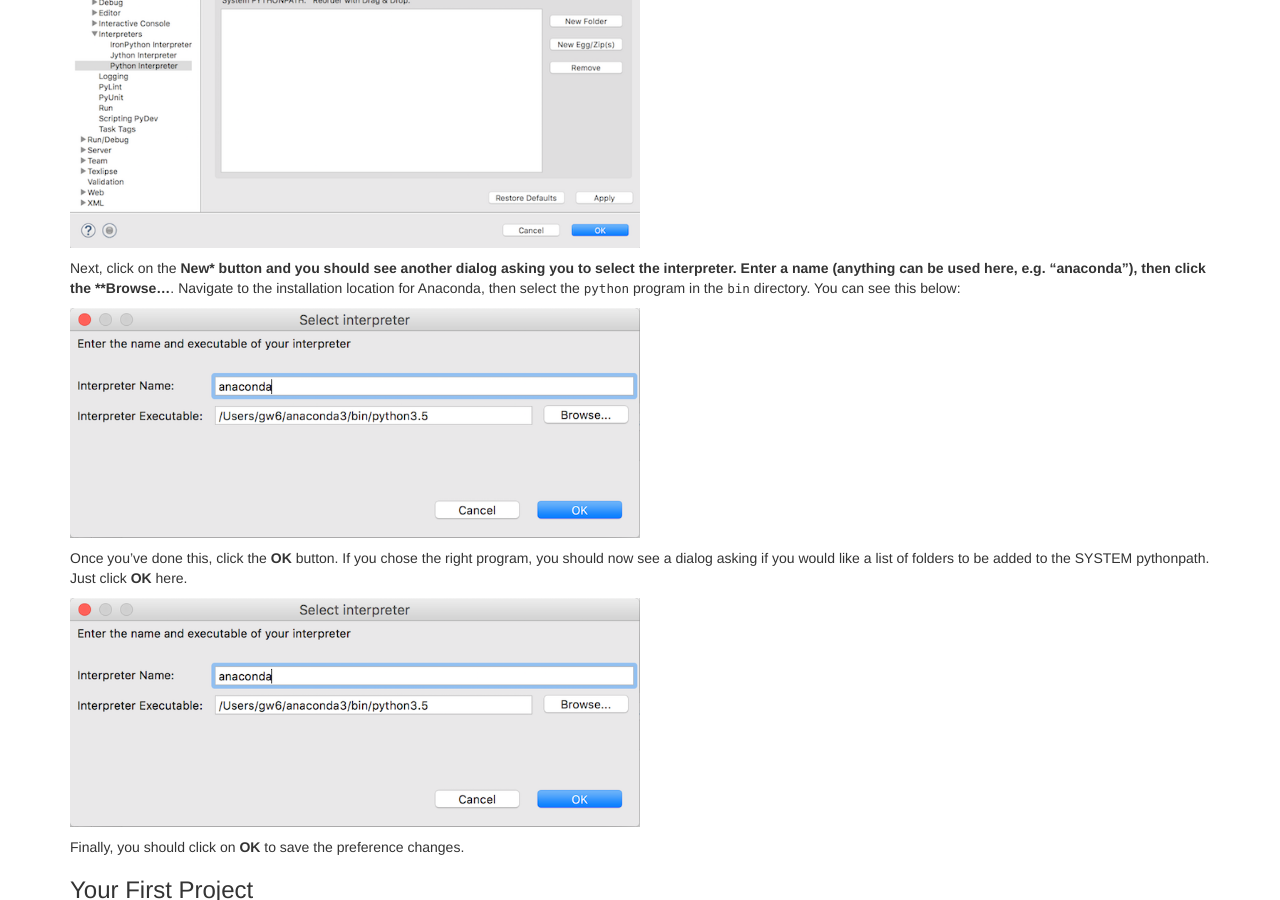
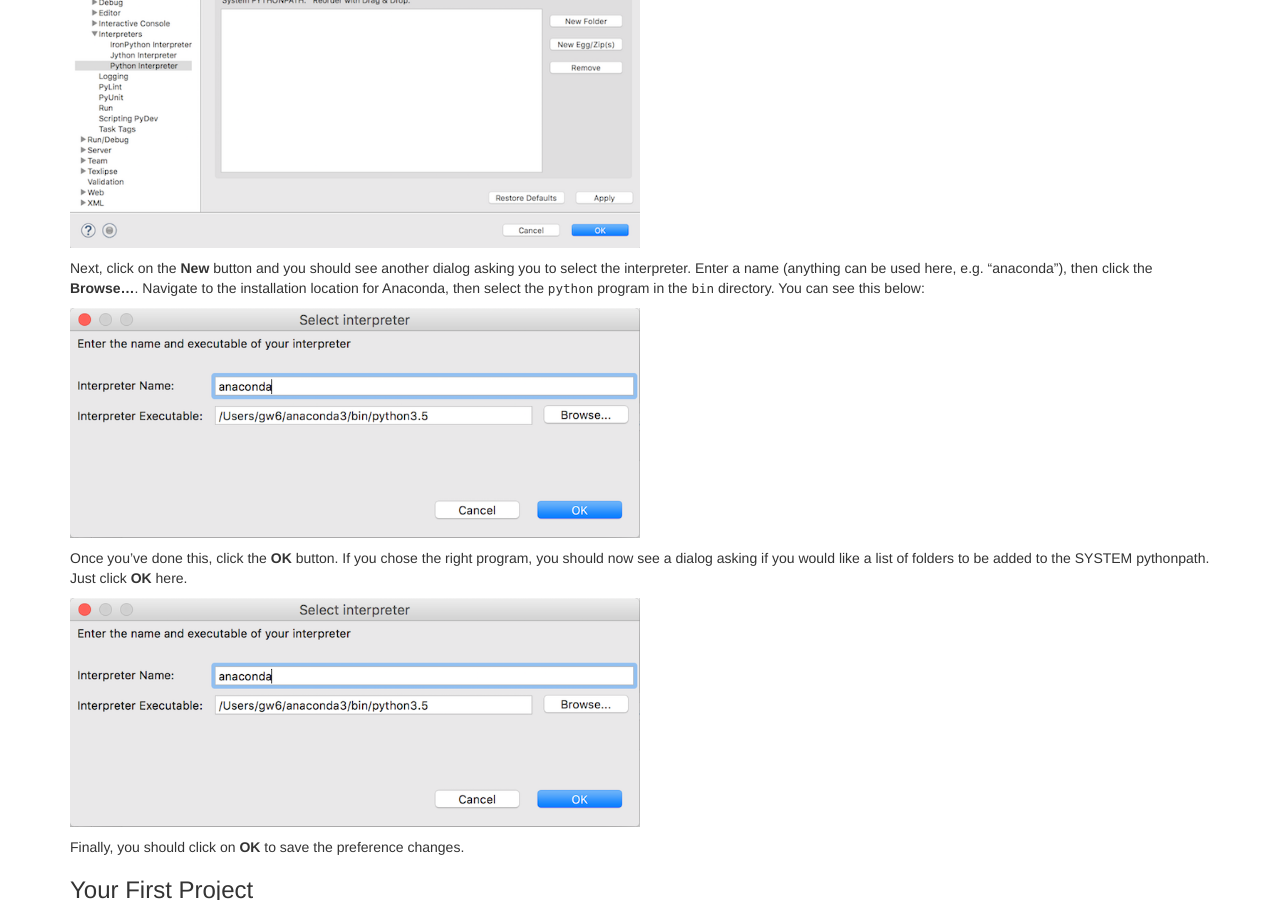
Before and after one commit to ornl-ssd/python-dev-env, a Jekyll site: the page built from _episodes/03-pydev.md, in a window 1280 px wide and 900 px high, scrolled down 1318 px. Built offline with Jekyll 4.4.1, drawn with Linux system fonts in a browser that asks for light colours.

Commit message:
Fix formatting
Signed-off-by: Watson, Gregory <g.watson@computer.org>

```diff
--- a/_episodes/03-pydev.md
+++ b/_episodes/03-pydev.md
@@ -51,7 +51,7 @@ shown below:
 
 <img src="{{ site.github.url }}/fig/03-pydev-prefs.png" width="50%"/>
 
-Next, click on the **New* button and you should see another dialog asking you to select the interpreter. Enter a name
+Next, click on the **New** button and you should see another dialog asking you to select the interpreter. Enter a name
 (anything can be used here, e.g. "anaconda"), then click the **Browse...**. Navigate to the installation location for
 Anaconda, then select the `python` program in the `bin` directory. You can see this below:
 
```
